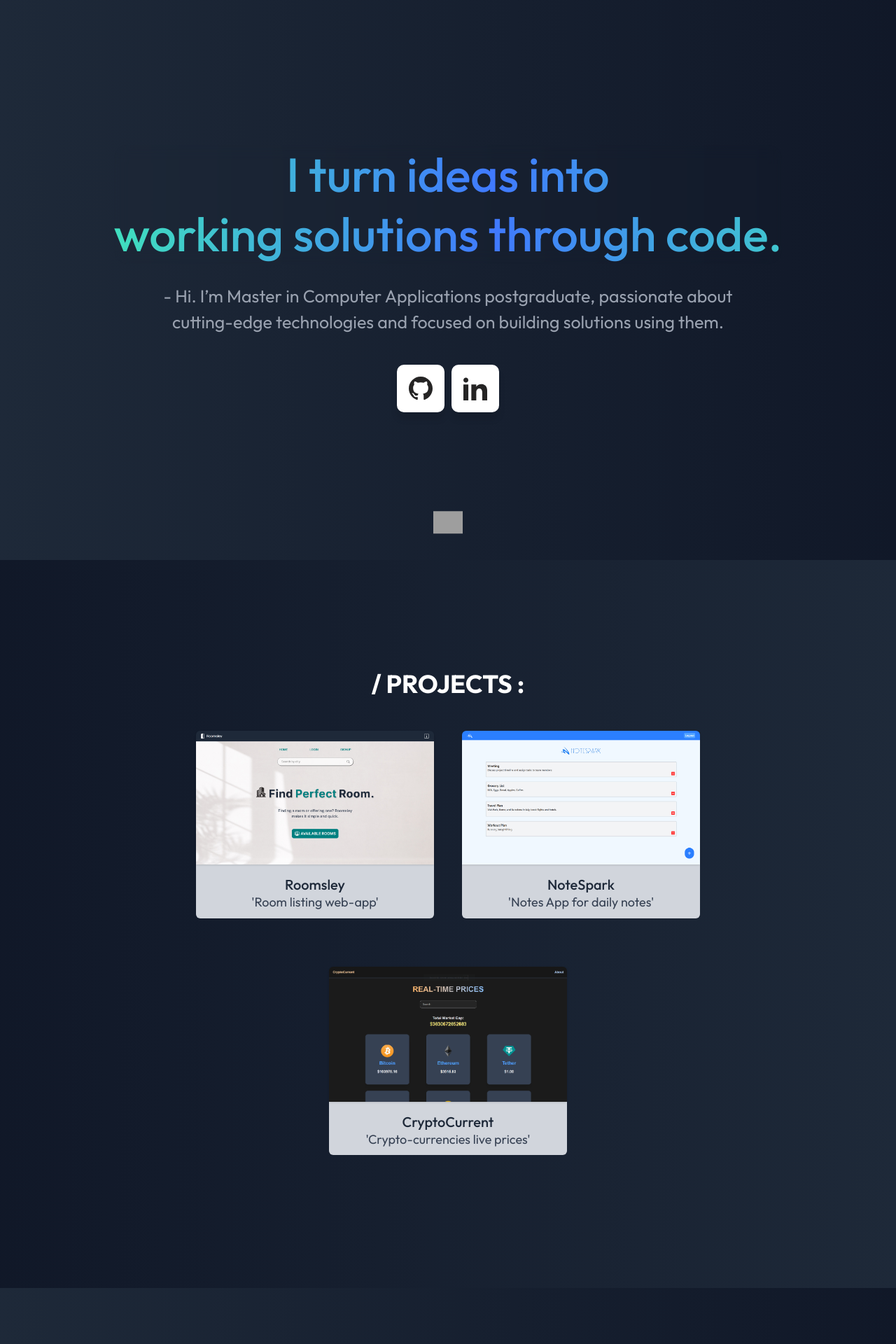
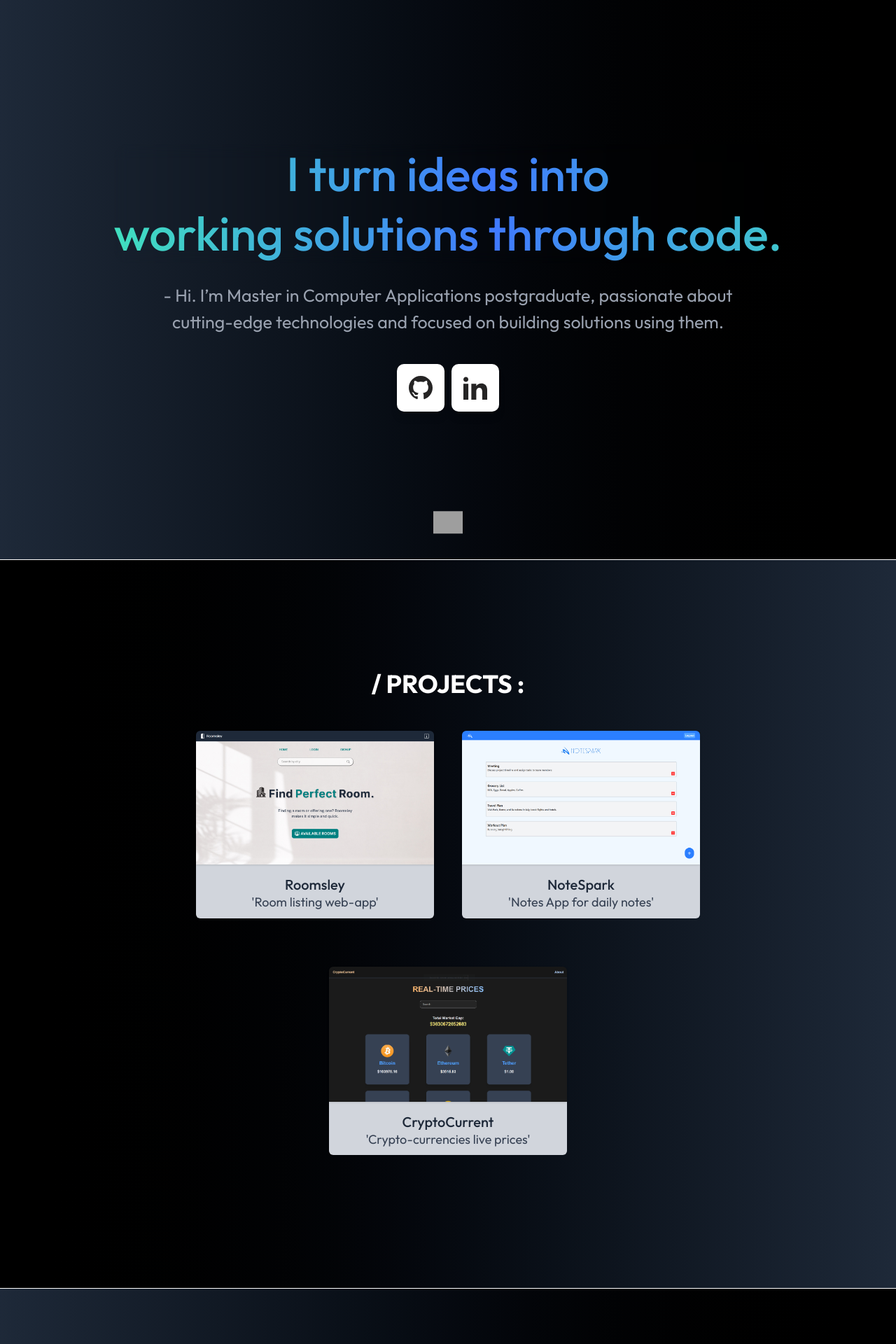
Before and after one commit to rohitkumar893/portfolio_2.0, a React (Vite) app: page / in a window 1280 px wide. Shown: the top 1920 px of the page at 70% size. Built offline with nearby package versions, Linux system fonts and the light colour scheme; grey boxes are pictures that could not be loaded.

Commit message:
update: background

```diff
--- a/src/components/Certificates.tsx
+++ b/src/components/Certificates.tsx
@@ -2,7 +2,7 @@ import React from 'react'
 
 const Certificates: React.FC = () => {
   return (
-  <section className='certifications flex flex-col justify-center items-center gap-[90px] py-[150px] px-[40px] sm:px-[120px] bg-gradient-to-r from-gray-900 to-gray-800'
+  <section className='certifications border-b-1 border-white flex flex-col justify-center items-center gap-[90px] py-[150px] px-[40px] sm:px-[120px] bg-gradient-to-r from-black to-gray-800'
       id="certifications"
     >
       <h1 className='text-[32px] sm:text-[36px] font-bold text-white'>/ CERTIFICATIONS :</h1>
--- a/src/components/Contact.tsx
+++ b/src/components/Contact.tsx
@@ -2,7 +2,7 @@ import React from 'react'
 
 const Contact:React.FC = () => {
   return (
-    <section className = "flex flex-col bg-gradient-to-r from-gray-800 to-gray-900 justify-center items-center gap-[20px] p-[150px] px-[40px] sm:px-[120px]" id="contact">
+    <section className = "flex flex-col bg-gradient-to-r from-gray-800 to-black justify-center items-center gap-[20px] p-[150px] px-[40px] sm:px-[120px]" id="contact">
         <h1 className='text-[32px] sm:text-[36px] font-bold'>/ CONTACT :</h1>
         <p className='text-[22px] sm:text-[30px] flex gap-[8px] hover:scale-104 transition-transform'><img src="mail_icon.png" className='h-[50px] mt-[-6px] sm:mt-0' />rkrohitkumar893@gmail.com</p>
     </section>
--- a/src/components/Footer.tsx
+++ b/src/components/Footer.tsx
@@ -2,7 +2,7 @@ import React from 'react'
 
 const Footer:React.FC = () => {
   return (
-    <section className='h-20 flex justify-center items-start bg-gradient-to-r from-gray-800 to-gray-900'>
+    <section className='h-20 flex justify-center items-start bg-gradient-to-r from-gray-800 to-black'>
         <h1 className='text-gray-400 text-lg'>- Built by Rohit.</h1>
     </section>
   )
--- a/src/components/Hero.tsx
+++ b/src/components/Hero.tsx
@@ -4,7 +4,7 @@ import Gradient from './Gradient'
 
 const Hero:React.FC = () => {
   return (
-    <section className='hero h-full w-full text-white flex bg-gradient-to-r from-gray-800 to-gray-900 flex-col gap-[42px] md:gap-[28px] justify-center items-center pl-[32px] pr-[32px] sm:pl-[140px] sm:pr-[140px]' id="home">
+    <section className='hero h-full w-full text-white flex bg-gradient-to-r from-gray-800 to-black flex-col gap-[42px] md:gap-[28px] justify-center items-center pl-[32px] pr-[32px] sm:pl-[140px] sm:pr-[140px] border-b-1 border-white' id="home">
       {/* <div className="div mt-[22px]">
          <p className='summary text-center text-[40px] sm:text-[45px] lg:text-[68px] select-none font-medium leading-tight bg-gradient-to-r from-[#A4E733] to-[#33e4e7] bg-clip-text text-transparent'>
             I turn ideas into <br /> working solutions through code.
--- a/src/components/Navbar.tsx
+++ b/src/components/Navbar.tsx
@@ -9,7 +9,7 @@ const Navbar:React.FC = () => {
 
 
   return (
-    <section className="navbar fixed border-b-3 border-black select-none top-0 left-0 h-16 bg-gray-900/75 backdrop-blur-md sm:h-22 w-full flex justify-between px-[20px] md:px-[25px] md:justify-around items-center text-lg font-normal text-white z-3">
+    <section className="navbar fixed border-b-3 border-gray-800 select-none top-0 left-0 h-16 bg-gray-900/75 backdrop-blur-md sm:h-22 w-full flex justify-between px-[20px] md:px-[25px] md:justify-around items-center text-lg font-normal text-white z-3">
       <div className="name flex justify-center items-center gap-[8px] md:gap-[10px]">
         <img src='profile.png' className="md:h-[28px] md:w-[28px] h-[24px] w-[24px]"></img>
         <h1 className="rohittext text-[31px] text-gray-200 md:text-[38px] font-semibold md:ml-0">Rohit.</h1>
--- a/src/components/Projects.tsx
+++ b/src/components/Projects.tsx
@@ -3,7 +3,7 @@ import React from 'react';
 const Projects: React.FC = () => {
   return (
     <section
-      className='projectscont bg-gradient-to-r from-gray-900 to-gray-800 text-white flex justify-center items-center h-auto py-[150px] px-[40px] sm:px-[120px] flex-col w-[full]' id="projects">
+      className='projectscont border-b-1 border-white bg-gradient-to-r from-black to-gray-800 text-white flex justify-center items-center h-auto py-[150px] px-[40px] sm:px-[120px] flex-col w-[full]' id="projects">
       <h1 className='text-[32px] sm:text-[36px] text-center font-bold'>/ PROJECTS :</h1>
 
       <div className='projects flex flex-wrap justify-center gap-10 mt-[50px] sm:w-[80%]'>
--- a/src/components/Skills.tsx
+++ b/src/components/Skills.tsx
@@ -39,7 +39,7 @@ import './Skills.css'
 
     return (
       <section
-        className="skills text-[40px] select-none w-full bg-gradient-to-r from-gray-800 to-gray-900 p-[110px] px-[40px] sm:px-[120px] flex flex-col gap-[40px]"
+        className="skills border-b-1 border-white text-[40px] select-none w-full bg-gradient-to-r from-gray-800 to-black p-[110px] px-[40px] sm:px-[120px] flex flex-col gap-[40px]"
         id="skills"
       >
         <h1 className="text-center text-[32px] sm:text-[36px] font-bold">/ MY TECH STACK :</h1>
```
